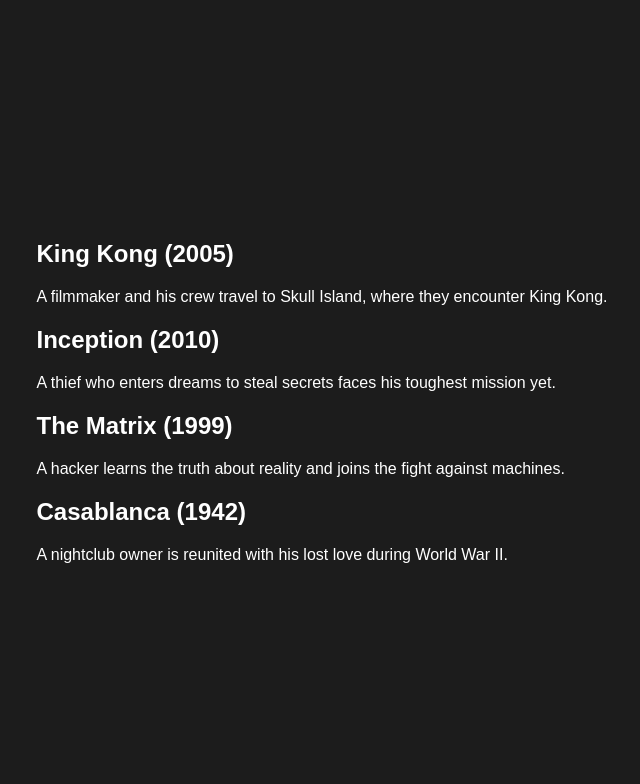
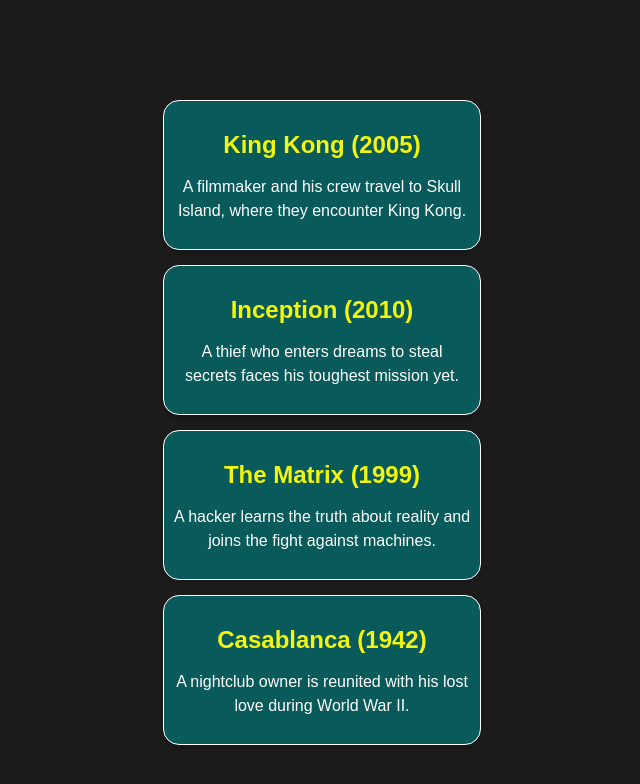
Before and after one commit to fred001-lop/Elementos-Basicos-HTML, a plain HTML site: page Lista-desafioFinal/index.html in a window 1280 px wide. Shown: the whole page, without its empty margins (318-958 px from the left). Drawn offline with Linux system fonts and the light colour scheme.

Commit message:
Add new file

```diff
--- a/Lista-desafioFinal/style.css
+++ b/Lista-desafioFinal/style.css
@@ -7,4 +7,37 @@ body {
     margin: 0;
     background-color: #1c1c1c;
     color: white;
+    box-sizing: border-box;
+    padding: 20px;
+
 }
+
+.movies{
+    display: flex;
+    flex-direction: column;
+    align-items: center;
+    justify-content: center;
+    margin-top: 60px;
+}
+
+.movie{
+    width: 50%;
+    background-color: rgb(9, 90, 90);
+    padding: 10px;
+    margin-bottom: 15px;
+    text-align: center;
+    overflow: auto;
+    border: 1px solid #fff;
+    border-radius: 16px;
+    box-shadow: 0 4px 8px rgba(0, 0, 0, 0.2);
+}
+
+h2{
+    color: #f1f50f;
+    margin-bottom: 10px;
+}
+
+p{
+    font-size: 16px;
+    line-height: 1.5;
+}
```
